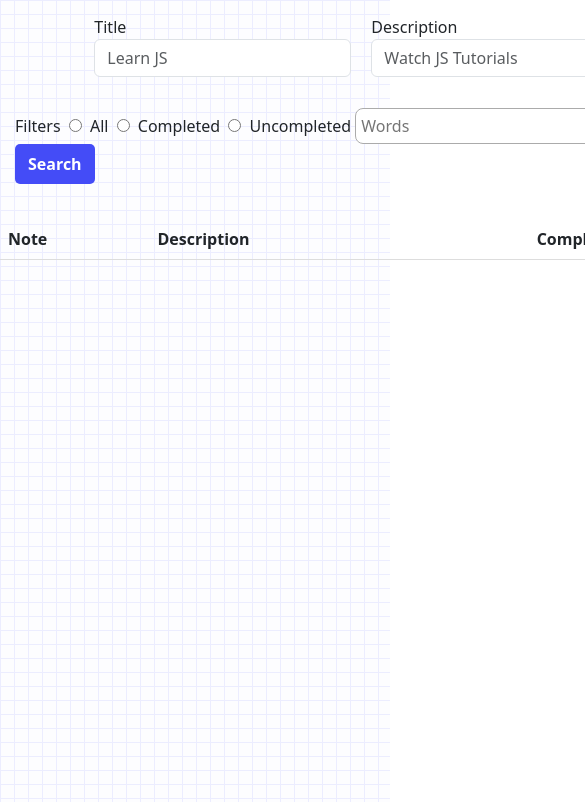
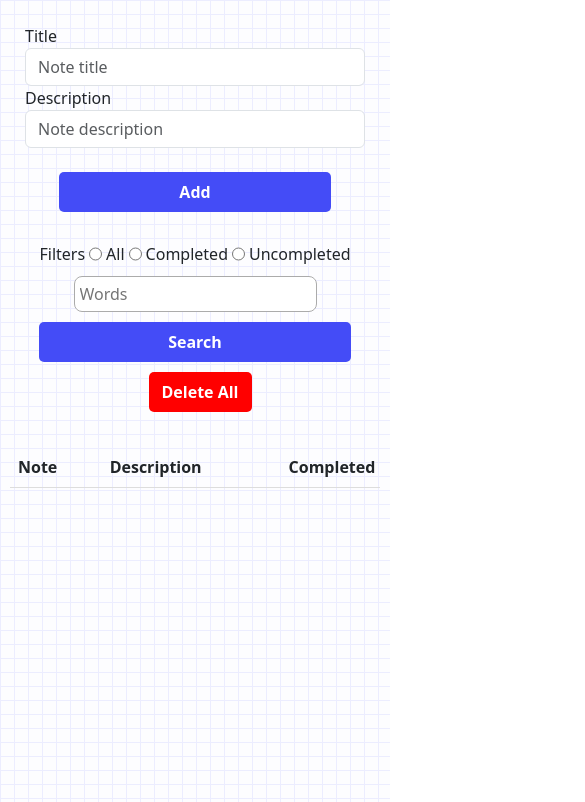
Before and after one commit to IIC3585-2024/pwa-group-01, a website with bundled scripts: page index.html in a window 390 px wide. Shown: the part 42-844 px from the top of the page, 585 px wide, since content can reach past the window. Built offline with nearby package versions, Linux system fonts and the light colour scheme.

Commit message:
try responsive modification

```diff
--- a/index.html
+++ b/index.html
@@ -104,24 +104,24 @@
 
     <main>
       <div class="container-input">
-        <form>
+        <form class="form-create-note">
           <div class="input-form">
-            <div>
+            <div class="w-100">
               <label>Title</label>
               <input
                 type="text"
                 id="title"
-                class="form-control ml-sm-2"
-                placeholder="Learn JS"
+                class="form-control ml-sm-2 w-100"
+                placeholder="Note title"
               />
             </div>
-            <div>
+            <div class="w-100">
               <label>Description</label>
               <input
                 type="text"
                 id="description"
-                class="form-control ml-sm-2"
-                placeholder="Watch JS Tutorials"
+                class="form-control ml-sm-2 w-100"
+                placeholder="Note description"
               />
             </div>
             <div class="container-button-add">
@@ -131,16 +131,23 @@
         </form>
       </div>
 
-      <div class="container-input">
+      <div class="container-filters">
         <div class="">
-          <form class="" id="filters">
+          <form class="form-filters" id="filters">
+            <div class="selection-filters">
               <label class="">Filters</label>
               <input type="radio" name="type" value="all" class="mx-1" />
               <label for="male" class="">All</label>
               <input type="radio" name="type" value="completed" class="mx-1" />
               <label for="female" class="">Completed</label>
-            <input type="radio" name="type" value="uncompleted" class="mx-1" />
+              <input
+                type="radio"
+                name="type"
+                value="uncompleted"
+                class="mx-1"
+              />
               <label for="other" class="">Uncompleted</label>
+            </div>
 
             <input
               class="input-words"
@@ -154,9 +161,7 @@
             </button>
           </form>
         </div>
-        <button class="generic-button d-all-btn" id="delete-all-button">
-          Delete All
-        </button>
+        <button class="d-all-btn" id="delete-all-button">Delete All</button>
       </div>
 
       <div class="table-container">
--- a/styles/style.css
+++ b/styles/style.css
@@ -7,6 +7,7 @@ body {
 
 main {
   width: 100%;
+  padding: 10px;
 }
 
 h1 {
@@ -14,12 +15,84 @@ h1 {
 }
 
 .container-input {
-  width: 800px;
+  max-width: 800px;
   margin-left: auto;
   margin-right: auto;
   padding: 15px;
   display: flex;
   place-content: center;
+}
+
+.container-filters {
+  max-width: 800px;
+  margin-left: auto;
+  margin-right: auto;
+  padding: 15px;
+  display: flex;
+  place-content: center;
+}
+
+.input-form {
+  display: flex;
+  gap: 20px;
+  place-content: center;
+  align-items: center;
+}
+
+.form-filters {
+  display: flex;
+  align-items: center;
+  gap: 10px;
+}
+
+@media (max-width: 720px) {
+  .input-form {
+    display: flex;
+    flex-direction: column;
+    width: 100%;
+    gap: 0;
+  }
+
+  .form-create-note {
+    width: 100%;
+  }
+
+  .container-button-add {
+    width: 100%;
+    display: flex;
+    place-content: center;
+  }
+  .container-button-add button {
+    width: 80%;
+  }
+
+  .form-filters {
+    display: flex;
+    flex-direction: column;
+  }
+
+  .selection-filters {
+    display: flex;
+  }
+
+  .container-filters {
+    width: 100%;
+    display: flex;
+    flex-direction: column;
+    gap: 10px;
+    align-items: center;
+  }
+
+  .form-filters {
+    width: 100%;
+    display: flex;
+    flex-direction: column;
+    gap: 10px;
+  }
+
+  .form-filters .generic-button {
+    width: 100%;
+  }
 }
 
 .container-button-add button {
@@ -63,17 +136,22 @@ h1 {
 
 .d-all-btn {
   margin-left: 10px;
+  background-color: red;
+  color: white;
+  font-weight: 700;
+  border: none;
+  padding: 8px 13px;
+  border-radius: 5px;
+  transition-duration: 0.3s linear ease;
 }
 
-.input-form {
-  display: flex;
-  gap: 20px;
-  place-content: center;
-  align-items: center;
+.d-all-btn:hover {
+  scale: 1.05;
+  cursor: pointer;
 }
 
 .table-container {
-  width: 800px;
+  max-width: 800px;
   margin-left: auto;
   margin-right: auto;
   display: flex;
@@ -95,6 +173,7 @@ td {
 
 .check-container {
   text-align: center;
+  width: 10px;
 }
 
 th:nth-child(1),
@@ -107,9 +186,12 @@ td:nth-child(2) {
   width: 30px;
 }
 
-th:nth-child(3),
+th:nth-child(3) {
+  max-width: 30px;
+}
+
 td:nth-child(3) {
-  width: 30px;
+  max-width: 10px;
 }
 
 th:nth-child(4),
```
Lines whose indentation alone changed are shown as unchanged.
